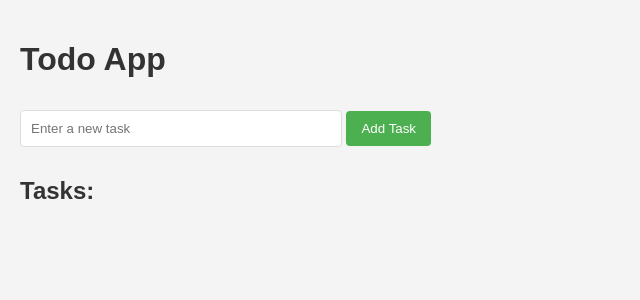
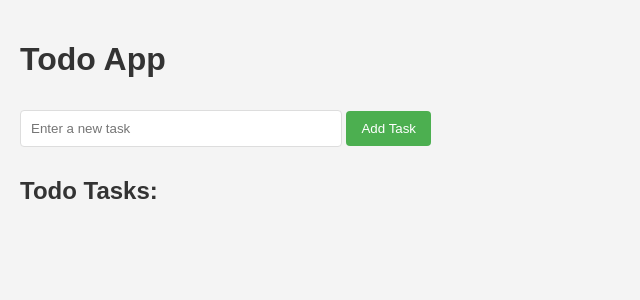
Before and after one commit to iampsrv/jenkins-project, a Flask app: page / in a window 1280 px wide. Shown: the top 300 px of the page, without its empty margins (0-640 px from the left). Run offline with Flask 3, Linux system fonts and the light colour scheme.

Commit message:
update index.html

```diff
--- a/templates/index.html
+++ b/templates/index.html
@@ -65,7 +65,7 @@
     </form>
 
     <!-- Display Tasks -->
-    <h2>Tasks:</h2>
+    <h2>Todo Tasks:</h2>
     <ul>
         {% for id, task in tasks.items() %}
             <li class="task-item">
```
